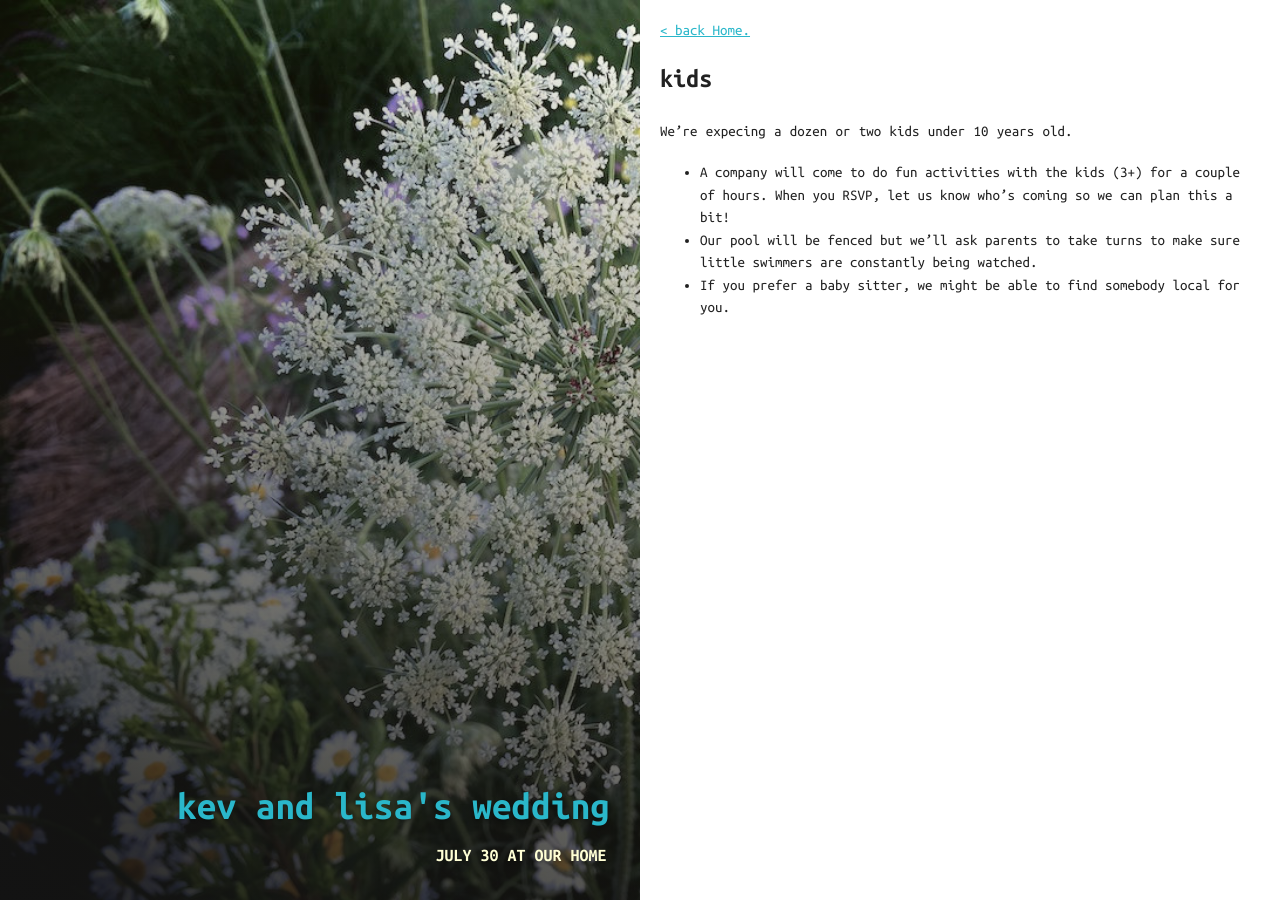
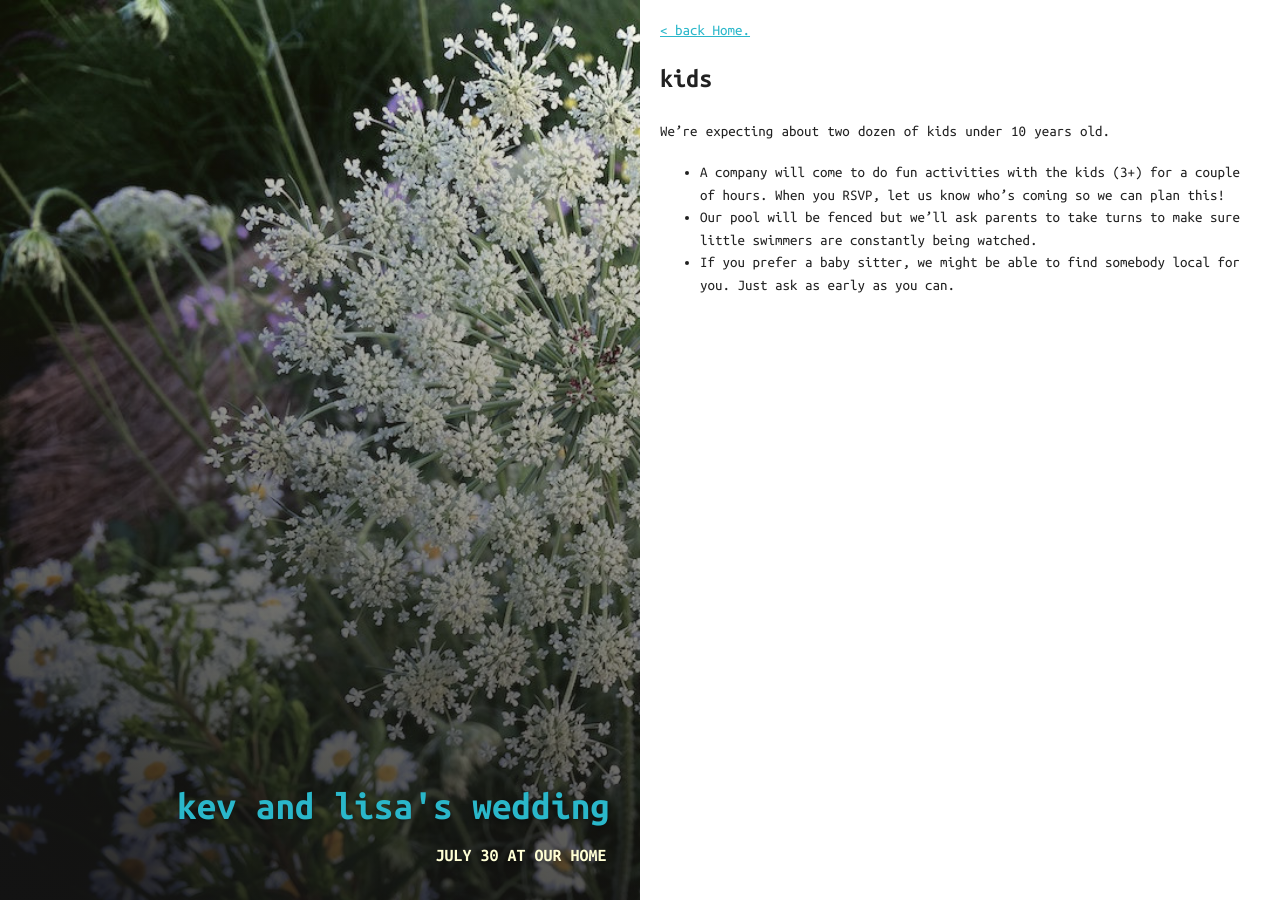
Before and after one commit to kevwalsh/carota, a Jekyll site: the page built from _posts/2015-01-02-kids.md, in a window 1280 px wide. Built offline with Jekyll 4.4.1, drawn with Linux system fonts in a browser that asks for light colours.

Commit message:
Update 2015-01-02-kids.md

```diff
--- a/_posts/2015-01-02-kids.md
+++ b/_posts/2015-01-02-kids.md
@@ -10,8 +10,8 @@ image:
 ---
 
 
-We're expecing a dozen or two kids under 10 years old.
+We're expecting about two dozen of kids under 10 years old.
 
-* A company will come to do fun activities with the kids (3+) for a couple of hours. When you RSVP, let us know who's coming so we can plan this a bit!
+* A company will come to do fun activities with the kids (3+) for a couple of hours. When you RSVP, let us know who's coming so we can plan this!
 * Our pool will be fenced but we'll ask parents to take turns to make sure little swimmers are constantly being watched.
-* If you prefer a baby sitter, we might be able to find somebody local for you.
+* If you prefer a baby sitter, we might be able to find somebody local for you. Just ask as early as you can.
```
